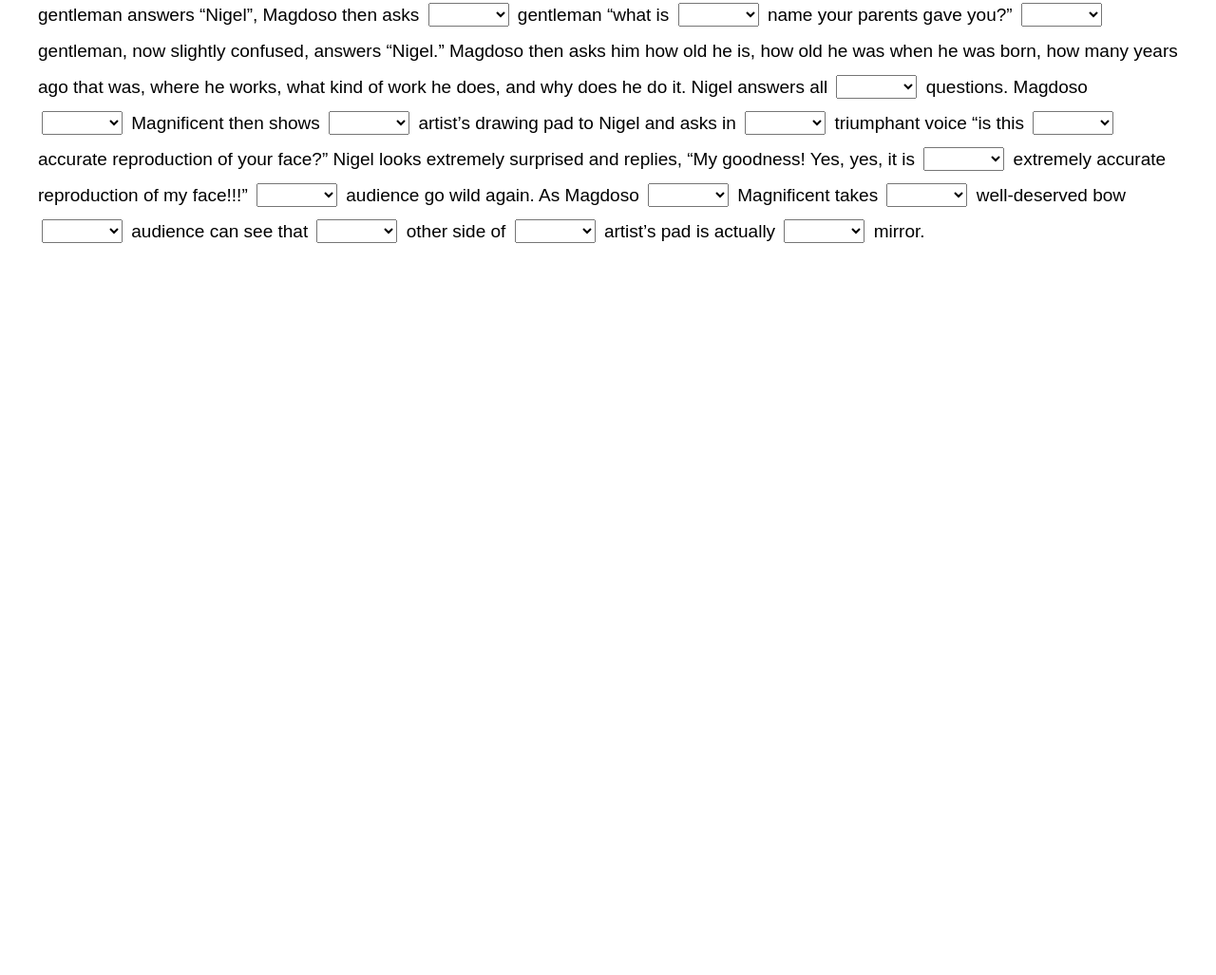
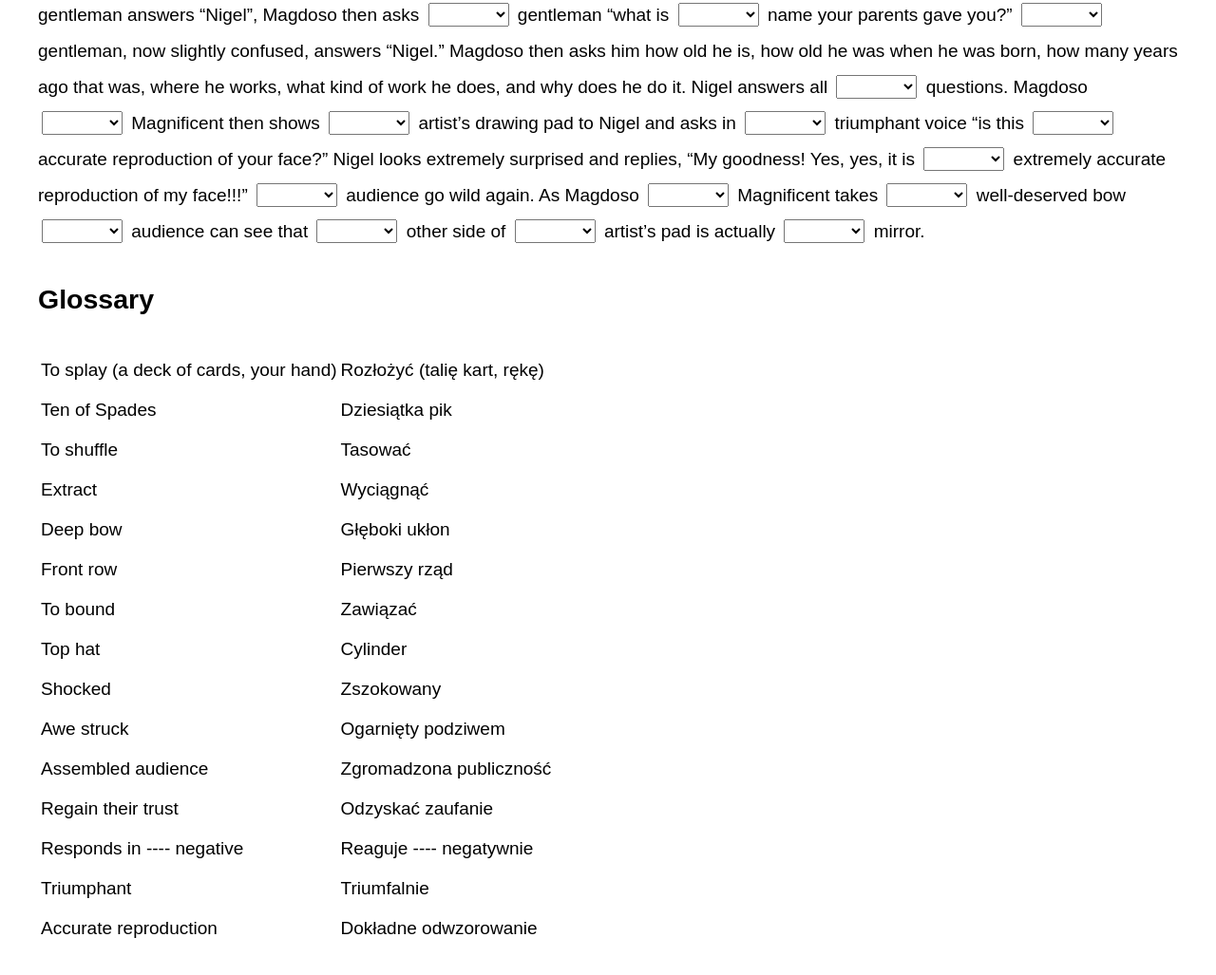
Before and after one commit to haydnstoe/The-Greatest-Magician, a plain HTML site: page index.html in a window 1280 px wide. Shown: the part 942-1969 px from the top of the page at 95% size. Before the commit the page ends 1245 px from the top, so only its background shows below. Drawn offline with Linux system fonts and the light colour scheme.

Commit message:
Update index.html

```diff
--- a/index.html
+++ b/index.html
@@ -110,5 +110,25 @@
       });
     });
   </script>
+
+  <!-- Bilingual Glossary -->
+  <h2>Glossary</h2>
+  <table>
+    <tr><td>To splay (a deck of cards, your hand)</td><td>Rozłożyć (talię kart, rękę)</td></tr>
+    <tr><td>Ten of Spades</td><td>Dziesiątka pik</td></tr>
+    <tr><td>To shuffle</td><td>Tasować</td></tr>
+    <tr><td>Extract</td><td>Wyciągnąć</td></tr>
+    <tr><td>Deep bow</td><td>Głęboki ukłon</td></tr>
+    <tr><td>Front row</td><td>Pierwszy rząd</td></tr>
+    <tr><td>To bound</td><td>Zawiązać</td></tr>
+    <tr><td>Top hat</td><td>Cylinder</td></tr>
+    <tr><td>Shocked</td><td>Zszokowany</td></tr>
+    <tr><td>Awe struck</td><td>Ogarnięty podziwem</td></tr>
+    <tr><td>Assembled audience</td><td>Zgromadzona publiczność</td></tr>
+    <tr><td>Regain their trust</td><td>Odzyskać zaufanie</td></tr>
+    <tr><td>Responds in ---- negative</td><td>Reaguje ---- negatywnie</td></tr>
+    <tr><td>Triumphant</td><td>Triumfalnie</td></tr>
+    <tr><td>Accurate reproduction</td><td>Dokładne odwzorowanie</td></tr>
+  </table>
 </body>
 </html>
```
